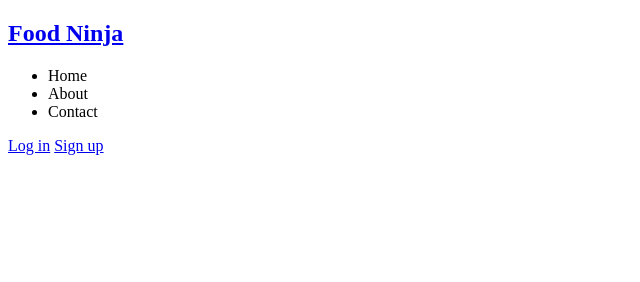
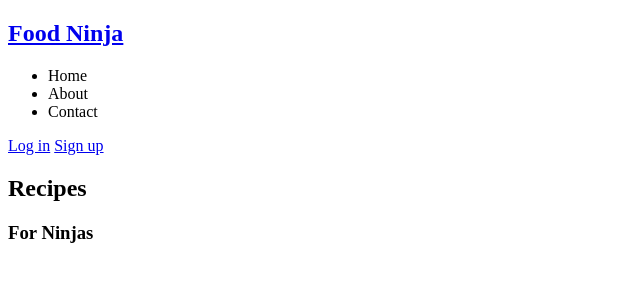
Before and after one commit to The-Codinator-Berlin/Tailwind-Learning-Project-, a plain HTML site: page index.html in a window 1280 px wide. Shown: the whole page, without its empty margins (0-640 px from the left). Drawn offline with Linux system fonts and the light colour scheme.

Commit message:
H2 & H3 added

```diff
--- a/index.html
+++ b/index.html
@@ -38,6 +38,11 @@
                 <a href="#">Log in</a>
                 <a href="#">Sign up</a>
             </div>
+
+            <header>
+                <h2>Recipes</h2>
+                <h3>For Ninjas</h3>
+            </header>
         </main>
     </div>
 
```
